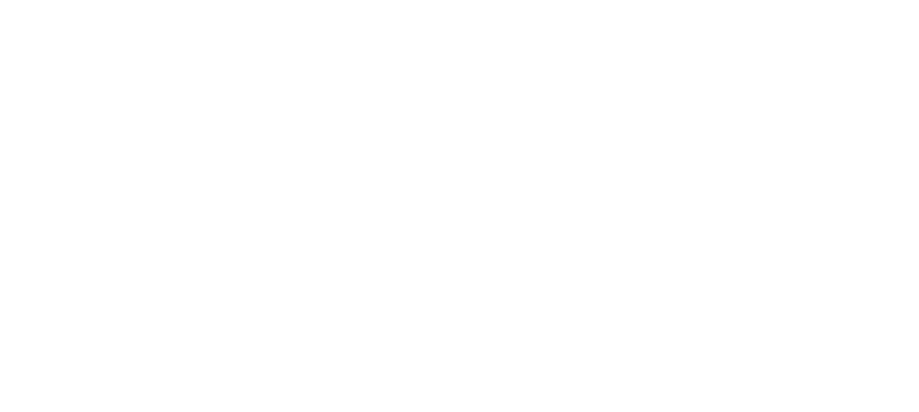
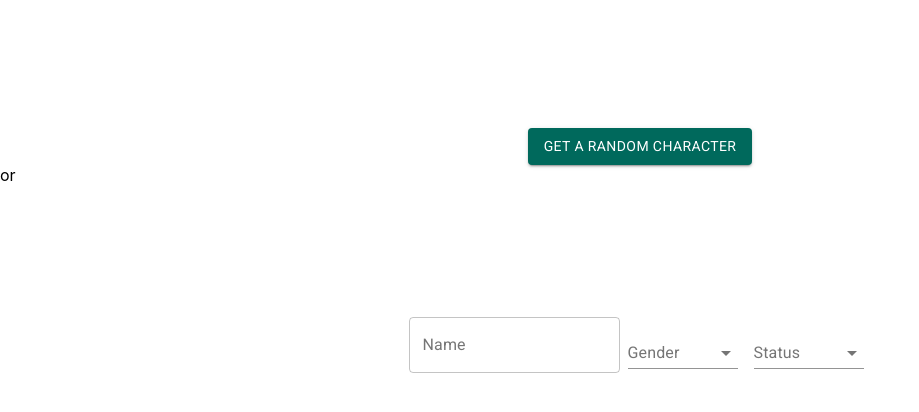
Before and after one commit to wirob/ricktastic, a React (Create React App) app in the folder client/: page / in a window 1280 px wide. Shown: the top 412 px of the page, without its empty margins (0-919 px from the left). Built offline with nearby package versions, Linux system fonts and the light colour scheme.

Commit message:
Stylings and basic components

```diff
--- a/client/src/App.tsx
+++ b/client/src/App.tsx
@@ -1,7 +1,83 @@
 import React from 'react'
+import {
+  Button,
+  FormControl,
+  InputLabel,
+  MenuItem,
+  Select,
+  TextField,
+  Theme,
+  makeStyles,
+} from '@material-ui/core'
+
+const useStyles = makeStyles((theme: Theme) => ({
+  wrapper: {
+    marginTop: '10%',
+    display: 'flex',
+    justifyContent: 'center',
+    alignItems: 'center',
+  },
+  formControl: {
+    margin: theme.spacing(1),
+    minWidth: 110,
+  },
+}))
+
+const genders = ['Female', 'Male', 'Genderless', 'unknown']
+const statuses = ['Alive', 'Dead', 'unknown']
+
+const SearchField: React.FC = () => {
+  const classes = useStyles()
+
+  return (
+    <div className={classes.wrapper}>
+      <TextField label="Name" variant="outlined" />
+      <FormControl className={classes.formControl}>
+        <InputLabel>Gender</InputLabel>
+        <Select>
+          <MenuItem value="">
+            <em>None</em>
+          </MenuItem>
+          {genders.map((gender) => (
+            <MenuItem value={gender}>{gender}</MenuItem>
+          ))}
+        </Select>
+      </FormControl>
+      <FormControl className={classes.formControl}>
+        <InputLabel>Status</InputLabel>
+        <Select>
+          <MenuItem value="">
+            <em>None</em>
+          </MenuItem>
+          {statuses.map((status) => (
+            <MenuItem value={status}>{status}</MenuItem>
+          ))}
+        </Select>
+      </FormControl>
+    </div>
+  )
+}
 
 const App: React.FC = () => {
-  return <div className="App"></div>
+  const classes = useStyles()
+
+  const handleClick = () => {
+    fetch('/api/characters/random')
+      .then((res) => res.json())
+      .then(console.log)
+  }
+
+  return (
+    <div style={{ width: '100%' }}>
+      <div className={classes.wrapper}>
+        <Button variant="contained" color="secondary" onClick={handleClick}>
+          Get a random character
+        </Button>
+      </div>
+      <div>or</div>
+      <SearchField />
+    </div>
+  )
 }
 
 export default App
--- a/client/src/index.css
+++ b/client/src/index.css
@@ -4,6 +4,5 @@
     sans-serif;
   -webkit-font-smoothing: antialiased;
   -moz-osx-font-smoothing: grayscale;
-  height: 100vh;
   margin: 0;
 }
```
